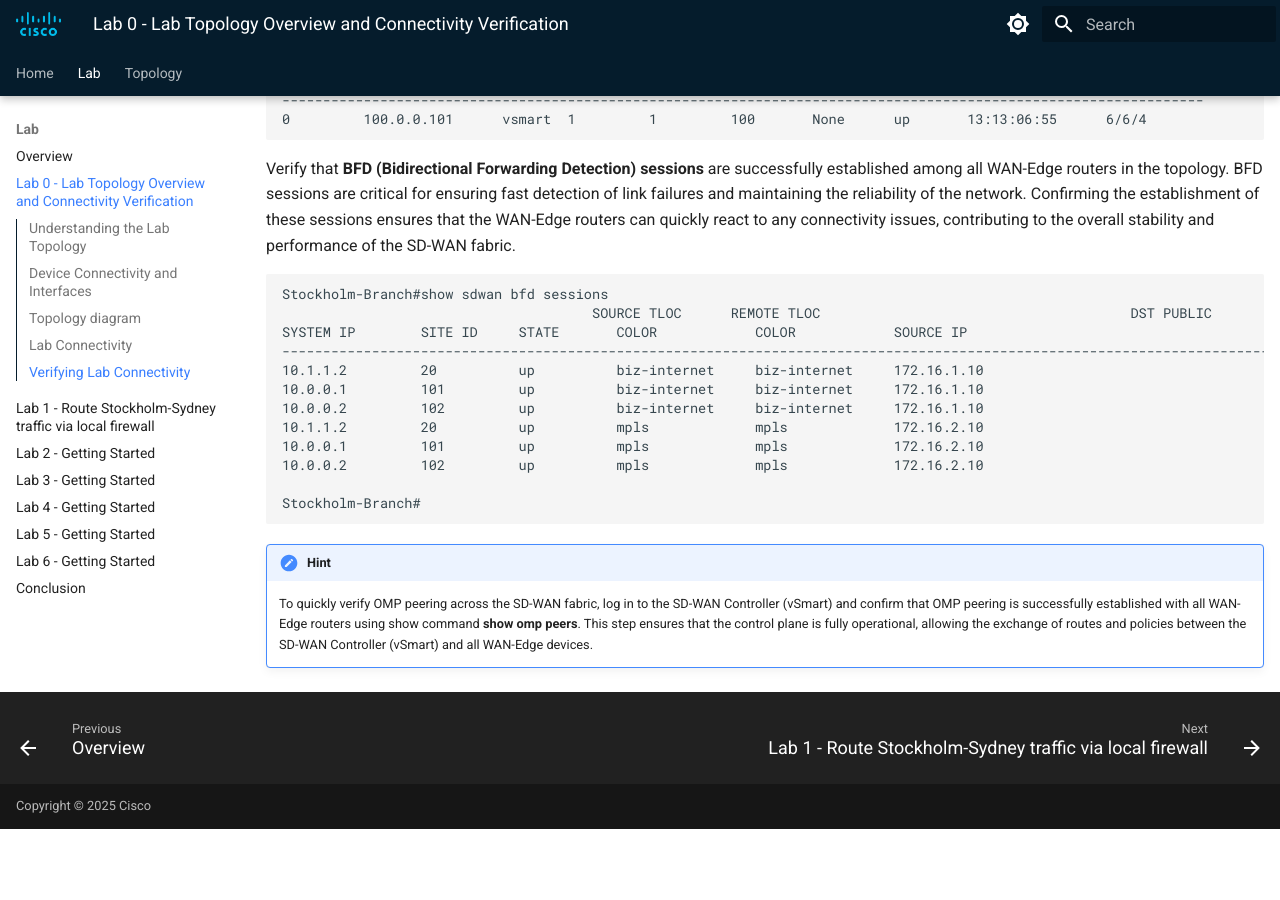
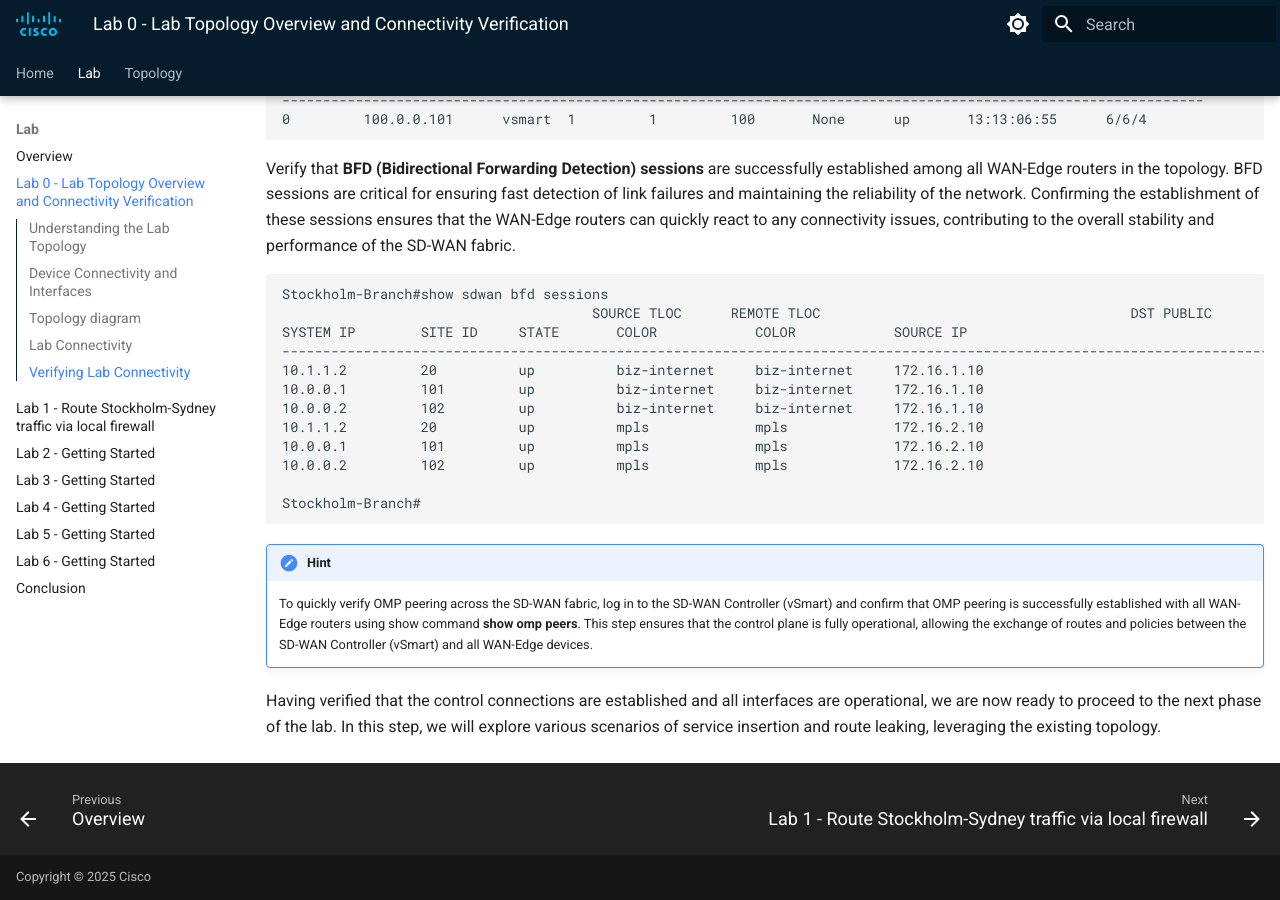
Before and after one commit to ciscodocs/ltrent-2008-clemea25, an MkDocs documentation site: the page built from docs/lab0_getting_started.md, in a window 1280 px wide and 900 px high, scrolled down 5141 px. Built offline with MkDocs 1.6.1 and Material for MkDocs 9.7.7, drawn with Linux system fonts in a browser that asks for light colours; before the commit the page ends 5970 px from its top, so only the background shows below that.

Commit message:
Lab 0 Task finalized.

```diff
--- a/docs/lab0_getting_started.md
+++ b/docs/lab0_getting_started.md
@@ -185,3 +185,5 @@ Stockholm-Branch#
 
 !!! hint
     To quickly verify OMP peering across the SD-WAN fabric, log in to the SD-WAN Controller (vSmart) and confirm that OMP peering is successfully established with all WAN-Edge routers using show command **show omp peers**. This step ensures that the control plane is fully operational, allowing the exchange of routes and policies between the SD-WAN Controller (vSmart) and all WAN-Edge devices.
+
+Having verified that the control connections are established and all interfaces are operational, we are now ready to proceed to the next phase of the lab. In this step, we will explore various scenarios of service insertion and route leaking, leveraging the existing topology.
```
